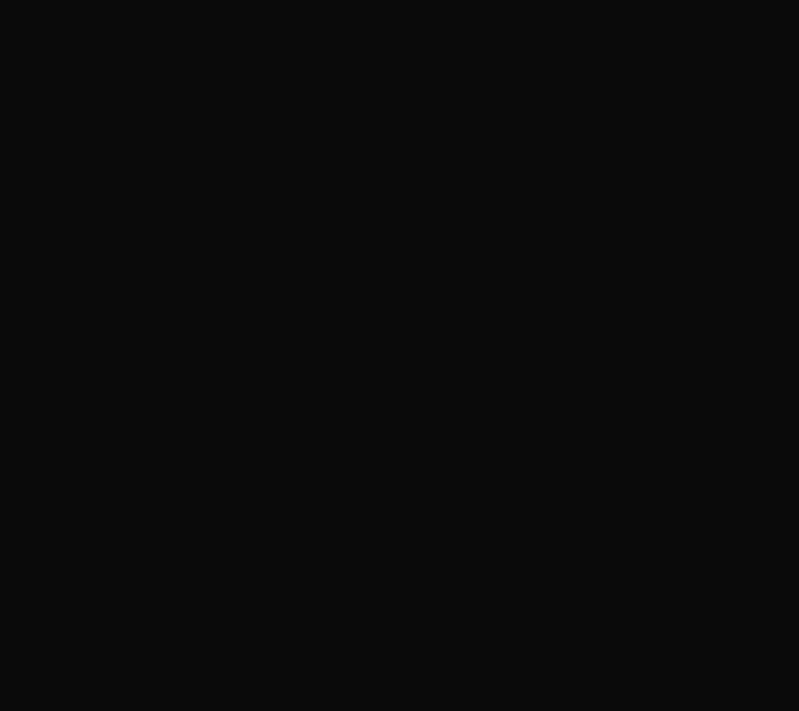
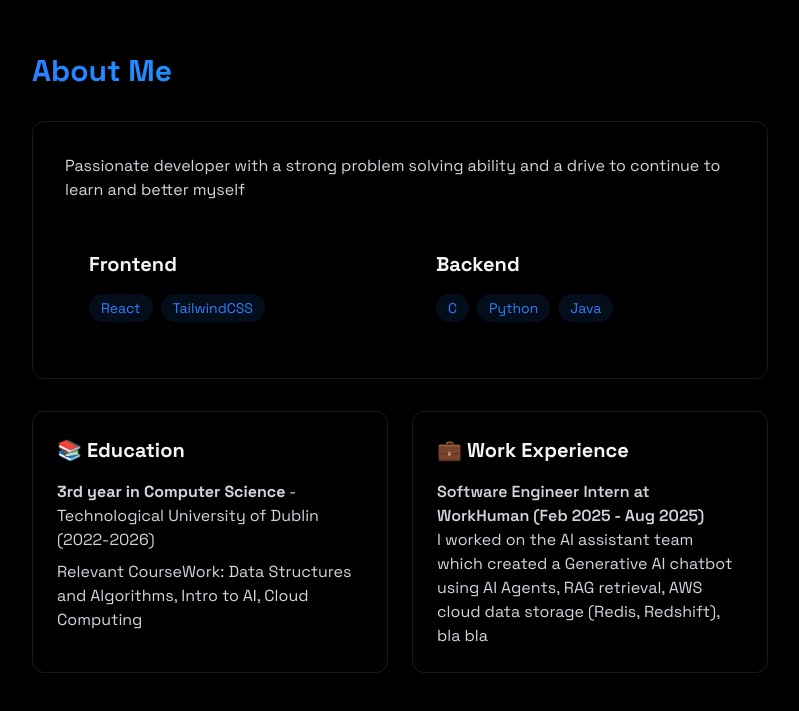
Before and after one commit to AaronConnolly/my-portfolio, a React (Vite) app: page / in a window 1280 px wide. Shown: the part 861-1572 px from the top of the page, without its empty margins (240-1039 px from the left). Before the commit the page ends 824 px from the top, so only its background shows below. Built offline with nearby package versions, Linux system fonts and the light colour scheme.

Commit message:
Created the initial design for the about section

```diff
--- a/src/App.jsx
+++ b/src/App.jsx
@@ -4,6 +4,7 @@
 import { Navbar } from "./components/Navbar";
 import { MobileMenu } from "./components/MobileMenu";
 import { Home } from "./components/sections/Home";
+import { About } from "./components/sections/About";
 import "./index.css";
 
 function App() {
@@ -22,6 +23,7 @@
         <Navbar menuOpen={menuOpen} setMenuOpen={setMenuOpen} />
         <MobileMenu menuOpen={menuOpen} setMenuOpen={setMenuOpen} />
         <Home />
+        <About />
       </div>
     </>
   );
--- a/src/components/sections/About.jsx
+++ b/src/components/sections/About.jsx
@@ -0,0 +1,87 @@
+export const About = () => {
+  const frontendSkills = ["React", "TailwindCSS"];
+  const backendSkills = ["C", "Python", "Java"];
+  return (
+    <section
+      id="about"
+      className="min-h-screen flex items-center hustify-center py-20"
+    >
+      <div className="max-w-3xl mx-auto px-4">
+        <h2 className="text-3xl font-bold mb-8 bg-gradient-to-r from-blue-500 to-cyan-400 bg-clip-text text-transparent">
+          About Me
+        </h2>
+
+        <div className="rounded-xl p-8 border-white/10 border hover:-translate-y-1 transition-all">
+          <p className="text-gray-300 mb-6">
+            Passionate developer with a strong problem solving ability and a
+            drive to continue to learn and better myself
+          </p>
+
+          <div className="grid grid-cols-1 md:grid-cols-2 gap-6">
+            <div className="rounded-xl p-6 hover:-translate-y-1 transition-all">
+              <h3 className="text-xl font-bold mb-4"> Frontend</h3>
+              <div className="flex flex-wrap gap-2">
+                {frontendSkills.map((tech, key) => (
+                  <span
+                    key={key}
+                    className="bg-blue-500/10 text-blue-500 py-1 px-3 rounded-full text-sm
+                               hover:bg-blue-500/20 hover:shadow-[0_2_8px_rgba(59,130,2246,0.2)] transition"
+                  >
+                    {tech}
+                  </span>
+                ))}
+              </div>
+            </div>
+
+            <div className="rounded-xl p-6 hover:-translate-y-1 transition-all">
+              <h3 className="text-xl font-bold mb-4"> Backend</h3>
+              <div className="flex flex-wrap gap-2">
+                {backendSkills.map((tech, key) => (
+                  <span
+                    key={key}
+                    className="bg-blue-500/10 text-blue-500 py-1 px-3 rounded-full text-sm
+                               hover:bg-blue-500/20 hover:shadow-[0_2_8px_rgba(59,130,2246,0.2)] transition"
+                  >
+                    {tech}
+                  </span>
+                ))}
+              </div>
+            </div>
+          </div>
+        </div>
+
+        <div className="grid grid-cols-1 md:grid-cols-2 gap-6 mt-8">
+          <div className="p-6 rounded-xl border-white/10 border hover:-translate-y-1 transition-all">
+            <h3 className="text-xl font-bold mb-4"> 📚 Education</h3>
+            <ul className="list-desc list-inside text-gray-300 space-y-2">
+              <li>
+                <strong>3rd year in Computer Science</strong> - Technological
+                University of Dublin (2022-2026)
+              </li>
+              <li>
+                Relevant CourseWork: Data Structures and Algorithms, Intro to
+                AI, Cloud Computing
+              </li>
+            </ul>
+          </div>
+          <div className="p-6 rounded-xl border-white/10 border hover:-translate-y-1 transition-all">
+            <h3 className="text-xl font-bold mb-4"> 💼 Work Experience</h3>
+            <div className="space-y-4 text-gray-300">
+              <div>
+                <h4 className="font-semibold">
+                  {" "}
+                  Software Engineer Intern at WorkHuman (Feb 2025 - Aug 2025)
+                </h4 >
+                <p>
+                  I worked on the AI assistant team which created a Generative
+                  AI chatbot using AI Agents, RAG retrieval, AWS cloud data
+                  storage (Redis, Redshift), bla bla
+                </p>
+              </div>
+            </div>
+          </div>
+        </div>
+      </div>
+    </section>
+  );
+};
--- a/src/components/sections/Home.jsx
+++ b/src/components/sections/Home.jsx
@@ -5,7 +5,7 @@
       className="min-h-screen flex items-center justify-center relative"
     >
       <div className="text-center z-10 px-4">
-        <h1 className="text-5xl md:text-7xl font-bold mb-6 bg-gradient-to-r from-blue-500 to-purple-600 bg-clip-text text-transparent leading-right">
+        <h1 className="text-5xl md:text-7xl font-bold mb-6 bg-gradient-to-r from-blue-500 to-cyan-400 bg-clip-text text-transparent leading-right">
           Hi, I'm Aaron Connolly
         </h1>
 
```
